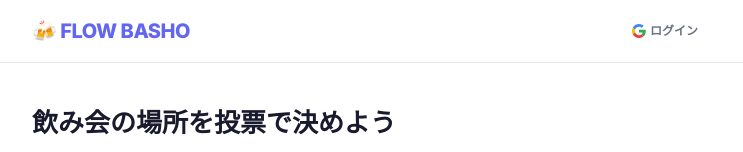
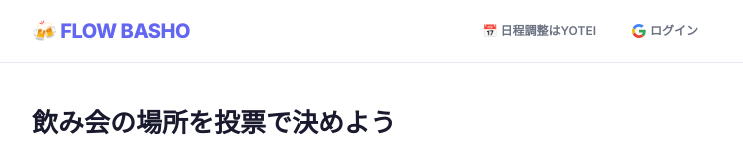
Before and after one commit to ikmkbys/flow-basho, a Next.js app: page / in a window 1280 px wide. Shown: the top 152 px of the page, without its empty margins (268-1011 px from the left). Built offline with nearby package versions, Linux system fonts and the light colour scheme; no server answers.

Commit message:
feat: add FLOW YOTEI link in header

```diff
--- a/src/app/[id]/page.tsx
+++ b/src/app/[id]/page.tsx
@@ -219,7 +219,10 @@ export default function BashoPage({ params }: Props) {
       <header>
         <div className="header-inner">
           <Link href="/" className="logo">🍻 FLOW BASHO</Link>
-          <div style={{ marginLeft: 'auto' }}>
+          <div style={{ marginLeft: 'auto', display: 'flex', alignItems: 'center', gap: 8 }}>
+            <a href="https://flow-yotei.stellars-lab.com" target="_blank" rel="noopener noreferrer" className="btn btn-ghost btn-sm" style={{ fontSize: 12 }}>
+              📅 日程調整はYOTEI
+            </a>
             <AuthButton />
           </div>
         </div>
--- a/src/app/page.tsx
+++ b/src/app/page.tsx
@@ -111,7 +111,10 @@ export default function HomePage() {
       <header>
         <div className="header-inner">
           <span className="logo">🍻 FLOW BASHO</span>
-          <div style={{ marginLeft: 'auto' }}>
+          <div style={{ marginLeft: 'auto', display: 'flex', alignItems: 'center', gap: 8 }}>
+            <a href="https://flow-yotei.stellars-lab.com" target="_blank" rel="noopener noreferrer" className="btn btn-ghost btn-sm" style={{ fontSize: 12 }}>
+              📅 日程調整はYOTEI
+            </a>
             <AuthButton />
           </div>
         </div>
```
